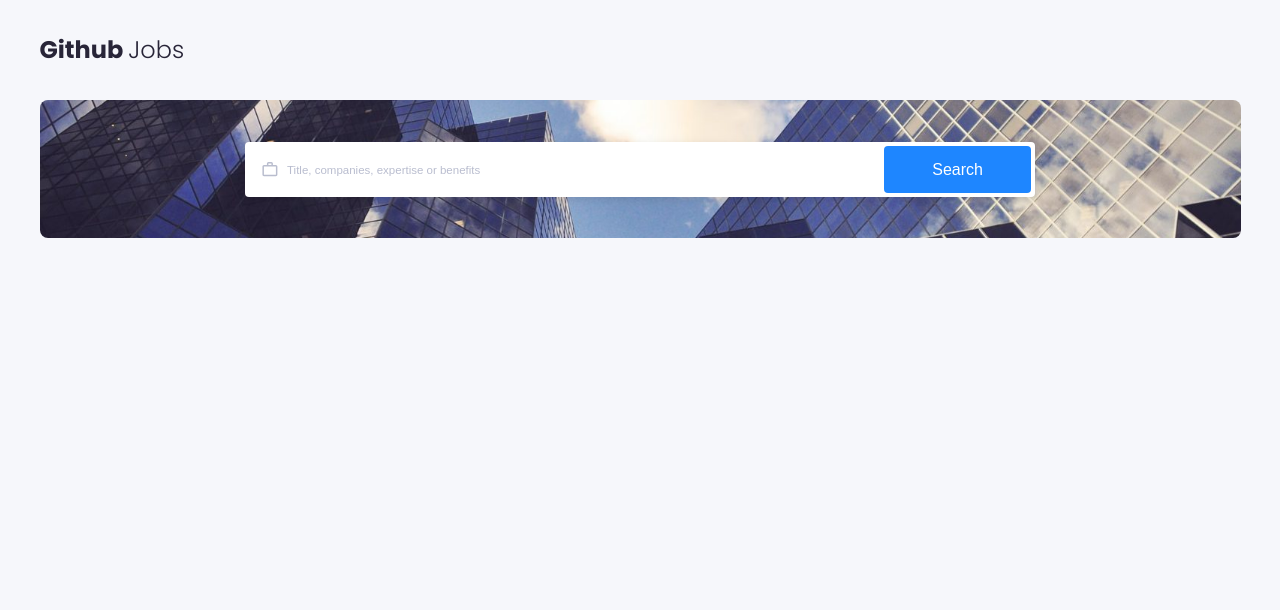
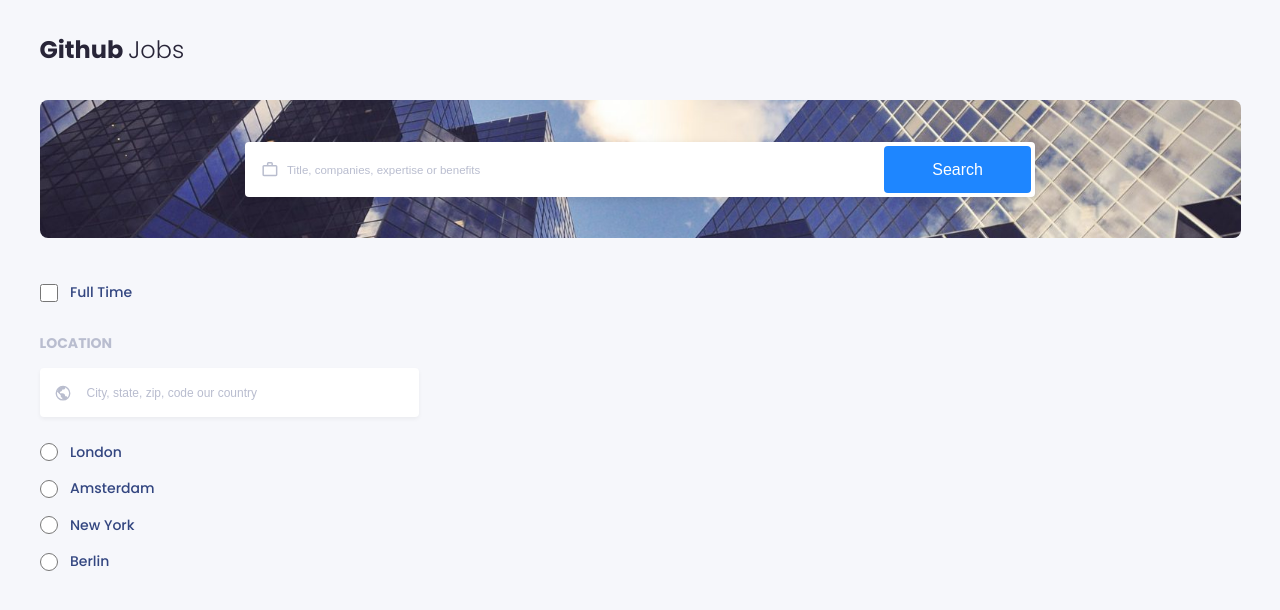
Before and after one commit to villalb4/github-jobs, a React (Create React App) app: page / in a window 1280 px wide. Shown: the top 610 px of the page. Built offline with nearby package versions, Linux system fonts and the light colour scheme.

Commit message:
add: inport Filters component

```diff
--- a/src/Pages/Home/Home.jsx
+++ b/src/Pages/Home/Home.jsx
@@ -1,10 +1,14 @@
 import React from 'react'
+import Filters from '../../Components/Filters/Filters'
 import Search from '../../Components/Search/Search'
 
 function Home() {
   return (
     <div>
       <Search />
+      <section>
+        <Filters />
+      </section>
     </div>
   )
 }
```
